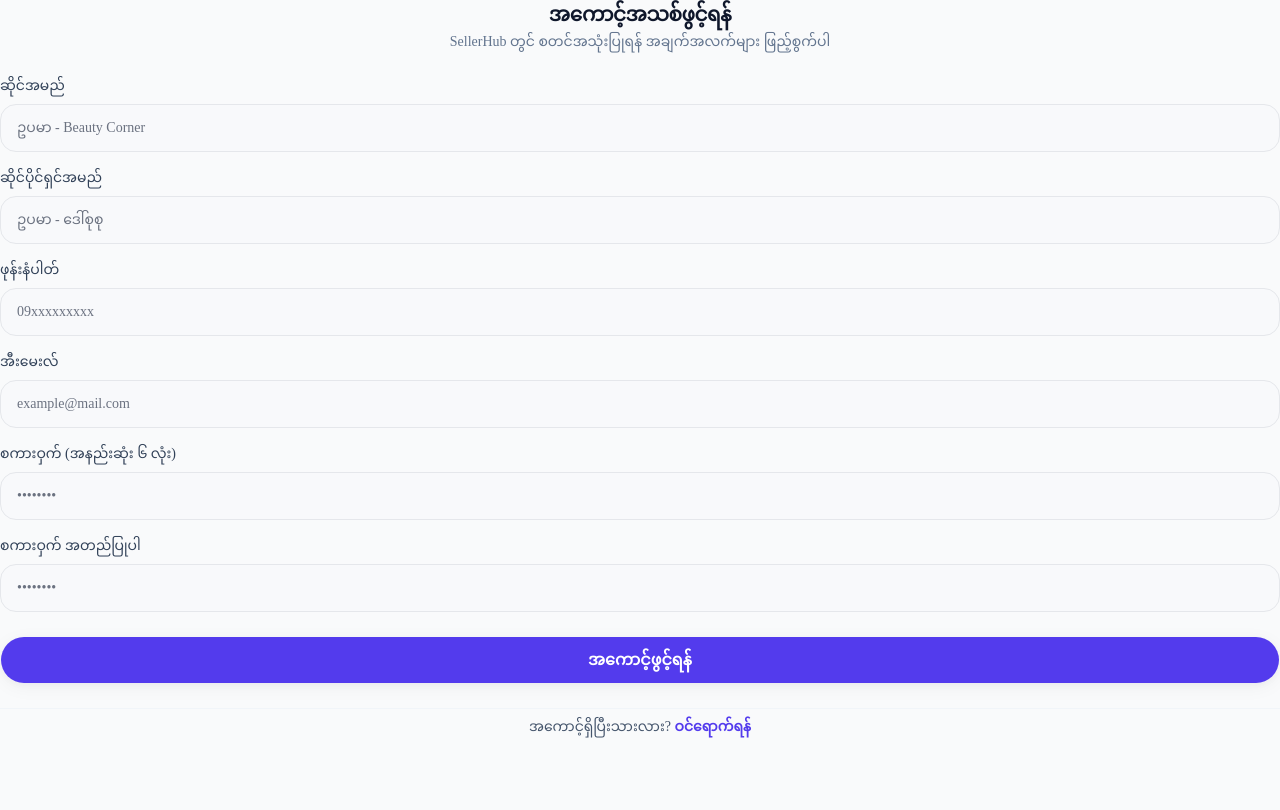
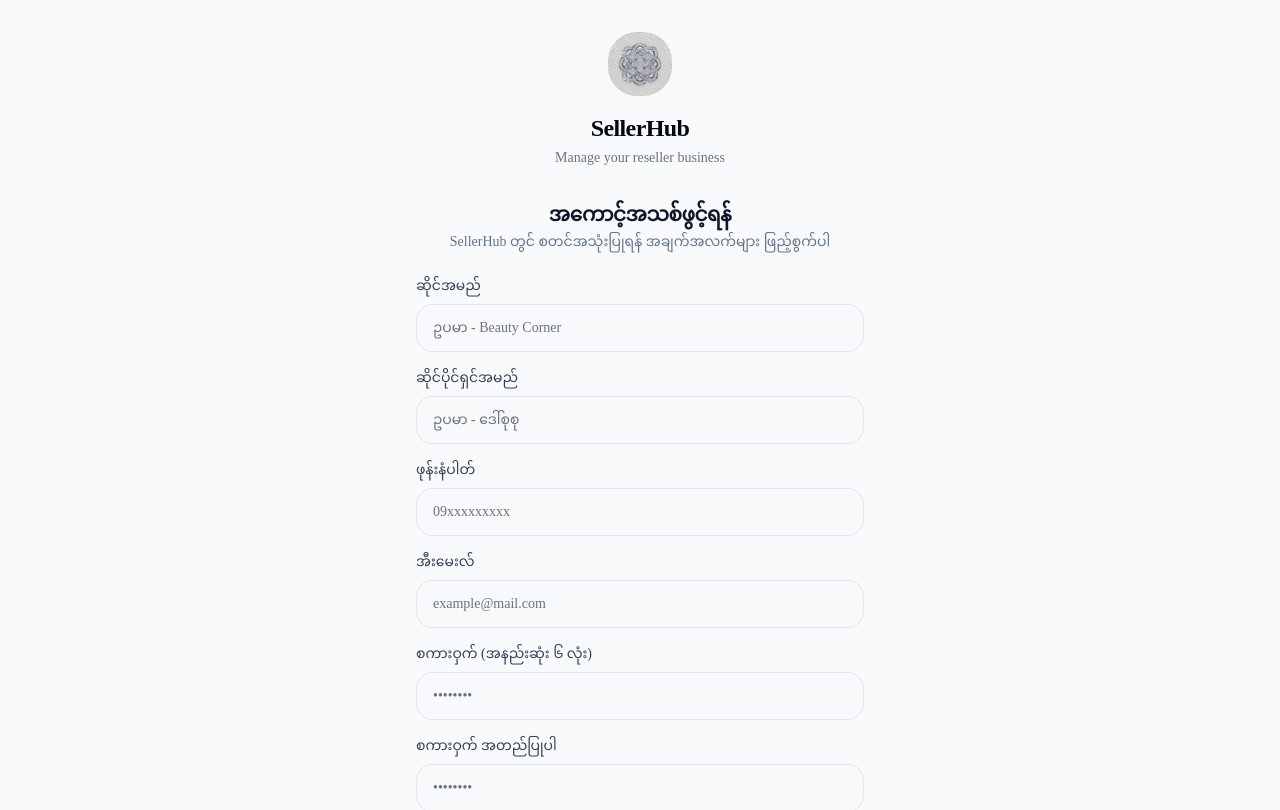
Before and after one commit to DDee3/sellerhub, a Next.js app: page /signup in a window 1280 px wide. Shown: the top 810 px of the page. Built offline with nearby package versions, Linux system fonts and the light colour scheme.

Commit message:
fix(auth): center login/signup in card layout" && git push

```diff
--- /dev/null
+++ b/src/app/(auth)/layout.tsx
@@ -0,0 +1,18 @@
+import React from "react";
+import Image from "next/image";
+
+export default function AuthLayout({ children }: { children: React.ReactNode }) {
+  return (
+    <div className="min-h-screen flex flex-col items-center justify-center bg-background px-4 py-8">
+      <div className="w-full max-w-md">
+        {/* Logo + Branding */}
+        <div className="flex flex-col items-center mb-8">
+          <Image src="/logo.png" alt="SellerHub" width={64} height={64} className="rounded-2xl object-contain mb-4" />
+          <h1 className="text-2xl font-semibold tracking-tight text-foreground">SellerHub</h1>
+          <p className="text-sm text-muted-foreground mt-1">Manage your reseller business</p>
+        </div>
+        {children}
+      </div>
+    </div>
+  );
+}
```
